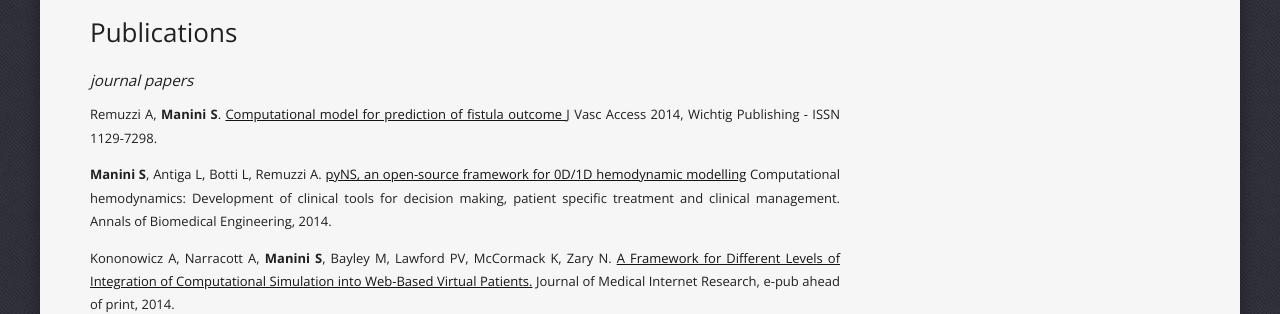
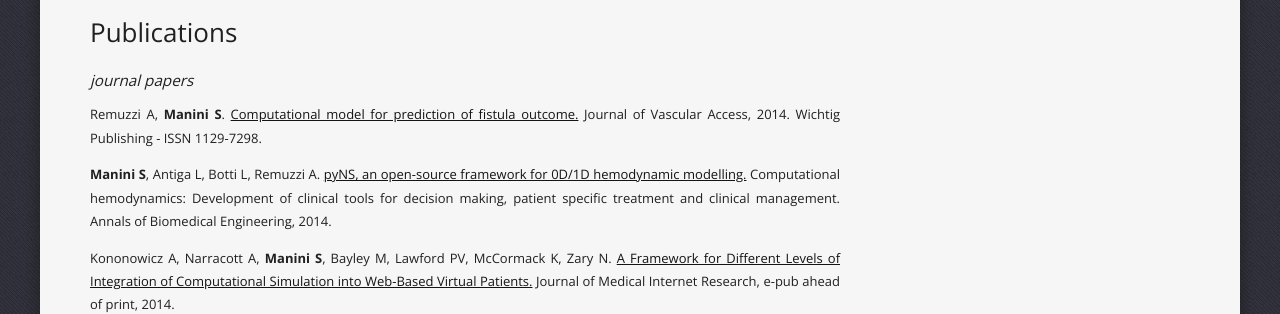
Before and after one commit to daron1337/daron1337.github.com, a Jekyll site: the page built from about.html, in a window 1280 px wide. Shown: the part 511-825 px from the top of the page. Built offline with Jekyll 4.4.1, drawn with Linux system fonts in a browser that asks for light colours.

Commit message:
small fix

```diff
--- a/about.html
+++ b/about.html
@@ -18,8 +18,8 @@
 
 <h3><i>journal papers</i></h3></p>
 
-<p align="justify">Remuzzi A, <b>Manini S</b>. <a href="#">Computational model for prediction of fistula outcome </a> J Vasc Access 2014, Wichtig Publishing - ISSN 1129-7298. </p>
-<p align="justify"><b>Manini S</b>, Antiga L, Botti L, Remuzzi A. <a href="#">pyNS, an open-source framework for 0D/1D hemodynamic modelling</a> Computational hemodynamics: Development of clinical tools for decision making, patient specific treatment and clinical management. Annals of Biomedical Engineering, 2014.</p>
+<p align="justify">Remuzzi A, <b>Manini S</b>. <a href="#">Computational model for prediction of fistula outcome.</a> Journal of Vascular Access, 2014. Wichtig Publishing - ISSN 1129-7298.</p>
+<p align="justify"><b>Manini S</b>, Antiga L, Botti L, Remuzzi A. <a href="#">pyNS, an open-source framework for 0D/1D hemodynamic modelling.</a> Computational hemodynamics: Development of clinical tools for decision making, patient specific treatment and clinical management. Annals of Biomedical Engineering, 2014.</p>
 <p align="justify">Kononowicz A, Narracott A, <b>Manini S</b>, Bayley M, Lawford PV, McCormack K, Zary N. <a href="http://www.ncbi.nlm.nih.gov/pubmed/24463466" target="_blank">A Framework for Different Levels of Integration of Computational Simulation into Web-Based Virtual Patients.</a> Journal of Medical Internet Research, e-pub ahead of print, 2014.</p>
 <p align="justify">Caroli A<sup>(1)</sup>, <b>Manini S<sup>(1)</sup></b>, Antiga L, Passera K, Ene-Iordache B, Rota S, Remuzzi G, Bode A, Leermakers J, Van de Vosse F, Vanholder R, Malovrh M, Tordoir J and Remuzzi A. <a href="http://www.nature.com/ki/journal/vaop/ncurrent/full/ki2013188a.html" target="_blank">Validation of patient specific hemodynamic computational model for planning vascular access surgery in hemodialysis patients.</a> Kidney International, May 29 2013 e-pub ahead of print.</p>
 <p align="justify"><b>Manini S</b>, Passera K, Huberts W, Botti L, Antiga L, Remuzzi A. <a href="http://www.ncbi.nlm.nih.gov/pubmed/23281788" target="_blank">Computational model for simulation of vascular adaptation following vascular access surgery in hemodialysis patients.</a> Computer Methods in Biomechanics and Biomedical Engineering, Jan 3 2013 e-pub ahead of print.</p>
```
